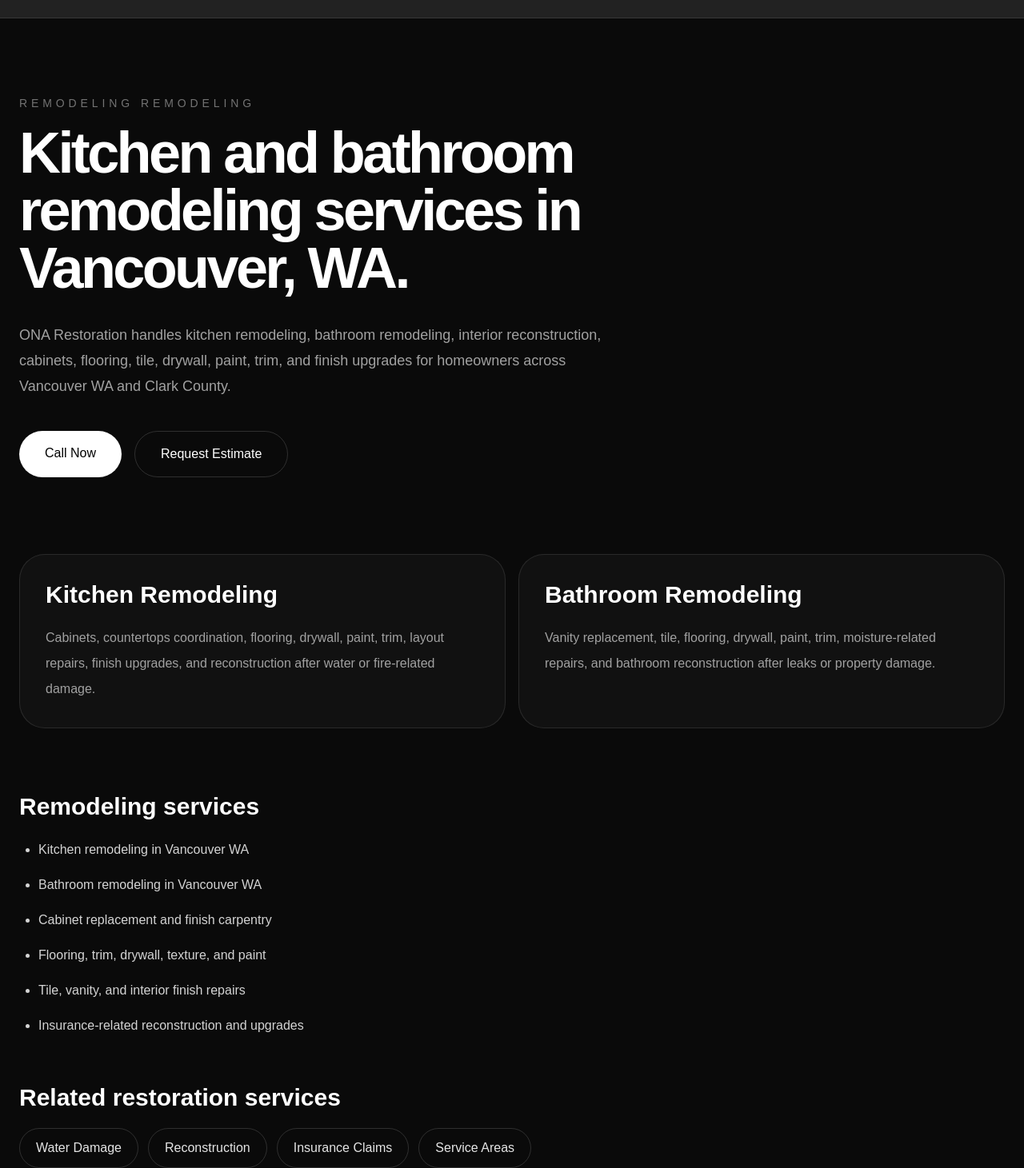
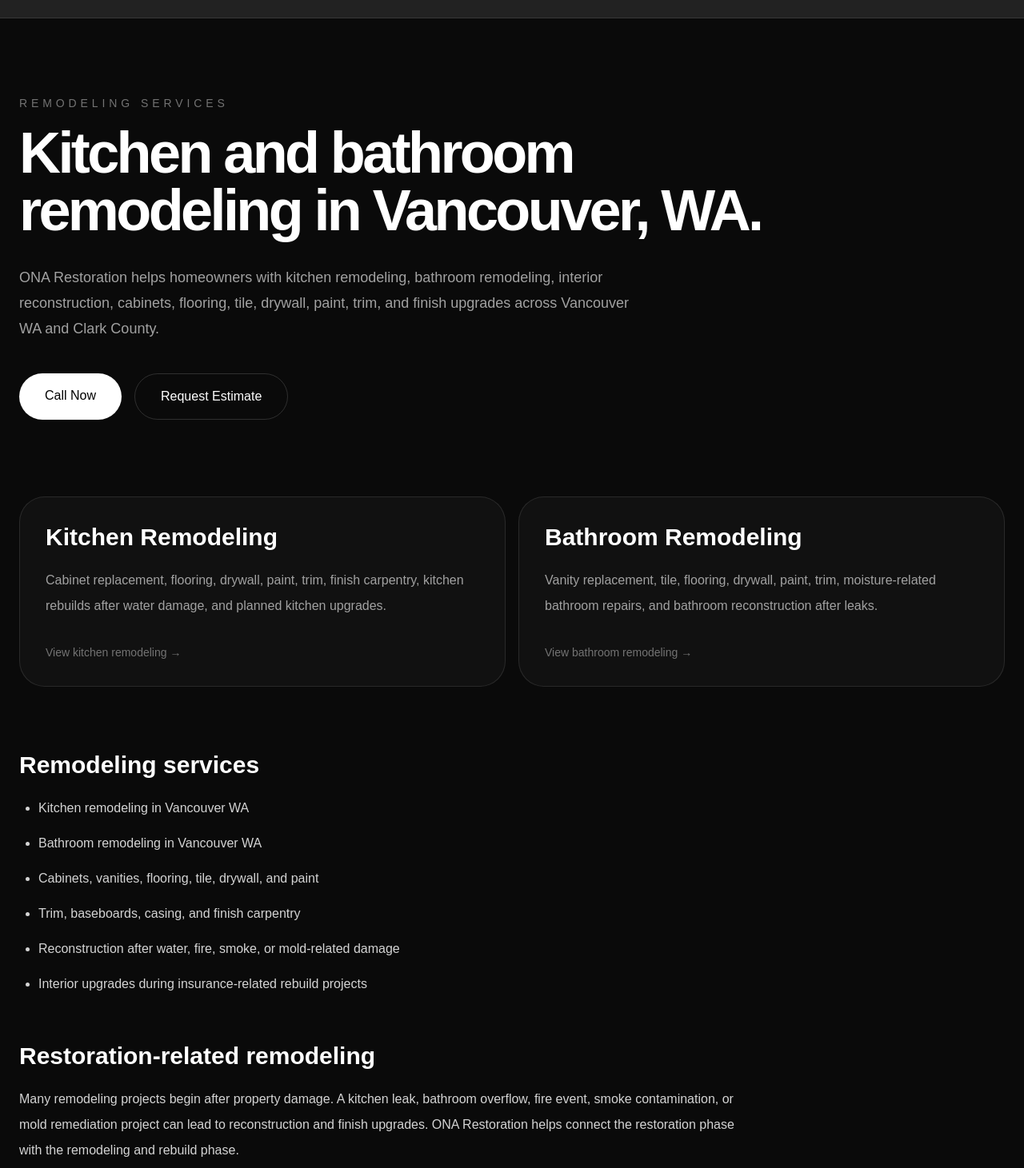
Before and after one commit to dmitzin-web/ona-restore, a Next.js app: page /kitchen-bathroom-remodeling in a window 1280 px wide. Shown: the part 99-1560 px from the top of the page at 80% size. Built offline with nearby package versions, Linux system fonts and the light colour scheme.

Commit message:
Upgrade remodeling hub page

```diff
--- a/app/kitchen-bathroom-remodeling/page.tsx
+++ b/app/kitchen-bathroom-remodeling/page.tsx
@@ -1,40 +1,34 @@
 export const metadata = {
-  title: 'Remodeling Remodeling in Vancouver WA | ONA Restoration',
+  title: 'Remodeling Services in Vancouver WA | Kitchen & Bathroom',
   description:
-    'Kitchen remodeling, bathroom remodeling, reconstruction, cabinets, flooring, drywall, tile, paint, and interior renovation services in Vancouver WA and Clark County.',
+    'Kitchen remodeling, bathroom remodeling, reconstruction, cabinets, flooring, tile, drywall, paint, trim, and interior remodeling in Vancouver WA and Clark County.',
 }
 
-export default function KitchenBathroomPage() {
+export default function RemodelingPage() {
   return (
     <main className="min-h-screen bg-neutral-950 text-white">
       <section className="mx-auto max-w-7xl px-6 py-24">
         <p className="mb-4 text-sm uppercase tracking-[0.35em] text-neutral-500">
-          Remodeling Remodeling
+          Remodeling Services
         </p>
 
         <h1 className="max-w-5xl text-5xl font-semibold tracking-[-0.05em] md:text-7xl">
-          Kitchen and bathroom remodeling services in Vancouver, WA.
+          Kitchen and bathroom remodeling in Vancouver, WA.
         </h1>
 
         <p className="mt-8 max-w-3xl text-lg leading-8 text-neutral-400">
-          ONA Restoration handles kitchen remodeling, bathroom remodeling,
-          interior reconstruction, cabinets, flooring, tile, drywall, paint,
-          trim, and finish upgrades for homeowners across Vancouver WA and
+          ONA Restoration helps homeowners with kitchen remodeling, bathroom
+          remodeling, interior reconstruction, cabinets, flooring, tile,
+          drywall, paint, trim, and finish upgrades across Vancouver WA and
           Clark County.
         </p>
 
         <div className="mt-10 flex flex-col gap-4 sm:flex-row">
-          <a
-            href="tel:+13600000000"
-            className="rounded-full bg-white px-8 py-4 text-center font-medium text-black"
-          >
+          <a href="tel:+13600000000" className="rounded-full bg-white px-8 py-4 text-center font-medium text-black">
             Call Now
           </a>
 
-          <a
-            href="/contact"
-            className="rounded-full border border-white/15 px-8 py-4 text-center font-medium"
-          >
+          <a href="/contact" className="rounded-full border border-white/15 px-8 py-4 text-center font-medium">
             Request Estimate
           </a>
         </div>
@@ -42,29 +36,43 @@
 
       <section className="mx-auto max-w-7xl px-6 pb-24">
         <div className="grid gap-4 md:grid-cols-2">
-          <div className="rounded-[2rem] border border-white/10 bg-white/[0.03] p-8">
+          <a
+            href="/kitchen-remodeling"
+            className="group rounded-[2rem] border border-white/10 bg-white/[0.03] p-8 transition hover:border-white/25 hover:bg-white/[0.06]"
+          >
             <h2 className="text-3xl font-semibold">
               Kitchen Remodeling
             </h2>
 
             <p className="mt-5 leading-8 text-neutral-400">
-              Cabinets, countertops coordination, flooring, drywall, paint,
-              trim, layout repairs, finish upgrades, and reconstruction after
-              water or fire-related damage.
+              Cabinet replacement, flooring, drywall, paint, trim, finish
+              carpentry, kitchen rebuilds after water damage, and planned
+              kitchen upgrades.
             </p>
-          </div>
 
-          <div className="rounded-[2rem] border border-white/10 bg-white/[0.03] p-8">
+            <div className="mt-8 text-sm text-neutral-500 group-hover:text-white">
+              View kitchen remodeling →
+            </div>
+          </a>
+
+          <a
+            href="/bathroom-remodeling"
+            className="group rounded-[2rem] border border-white/10 bg-white/[0.03] p-8 transition hover:border-white/25 hover:bg-white/[0.06]"
+          >
             <h2 className="text-3xl font-semibold">
               Bathroom Remodeling
             </h2>
 
             <p className="mt-5 leading-8 text-neutral-400">
               Vanity replacement, tile, flooring, drywall, paint, trim,
-              moisture-related repairs, and bathroom reconstruction after
-              leaks or property damage.
+              moisture-related bathroom repairs, and bathroom reconstruction
+              after leaks.
             </p>
-          </div>
+
+            <div className="mt-8 text-sm text-neutral-500 group-hover:text-white">
+              View bathroom remodeling →
+            </div>
+          </a>
         </div>
 
         <div className="mt-20 max-w-4xl space-y-14">
@@ -76,16 +84,30 @@
             <ul className="mt-5 list-disc space-y-3 pl-6 leading-8 text-neutral-300">
               <li>Kitchen remodeling in Vancouver WA</li>
               <li>Bathroom remodeling in Vancouver WA</li>
-              <li>Cabinet replacement and finish carpentry</li>
-              <li>Flooring, trim, drywall, texture, and paint</li>
-              <li>Tile, vanity, and interior finish repairs</li>
-              <li>Insurance-related reconstruction and upgrades</li>
+              <li>Cabinets, vanities, flooring, tile, drywall, and paint</li>
+              <li>Trim, baseboards, casing, and finish carpentry</li>
+              <li>Reconstruction after water, fire, smoke, or mold-related damage</li>
+              <li>Interior upgrades during insurance-related rebuild projects</li>
             </ul>
           </section>
 
           <section>
             <h2 className="text-3xl font-semibold">
-              Related restoration services
+              Restoration-related remodeling
+            </h2>
+
+            <p className="mt-5 leading-8 text-neutral-300">
+              Many remodeling projects begin after property damage. A kitchen
+              leak, bathroom overflow, fire event, smoke contamination, or mold
+              remediation project can lead to reconstruction and finish upgrades.
+              ONA Restoration helps connect the restoration phase with the
+              remodeling and rebuild phase.
+            </p>
+          </section>
+
+          <section>
+            <h2 className="text-3xl font-semibold">
+              Related services
             </h2>
 
             <div className="mt-5 flex flex-wrap gap-3">
```
